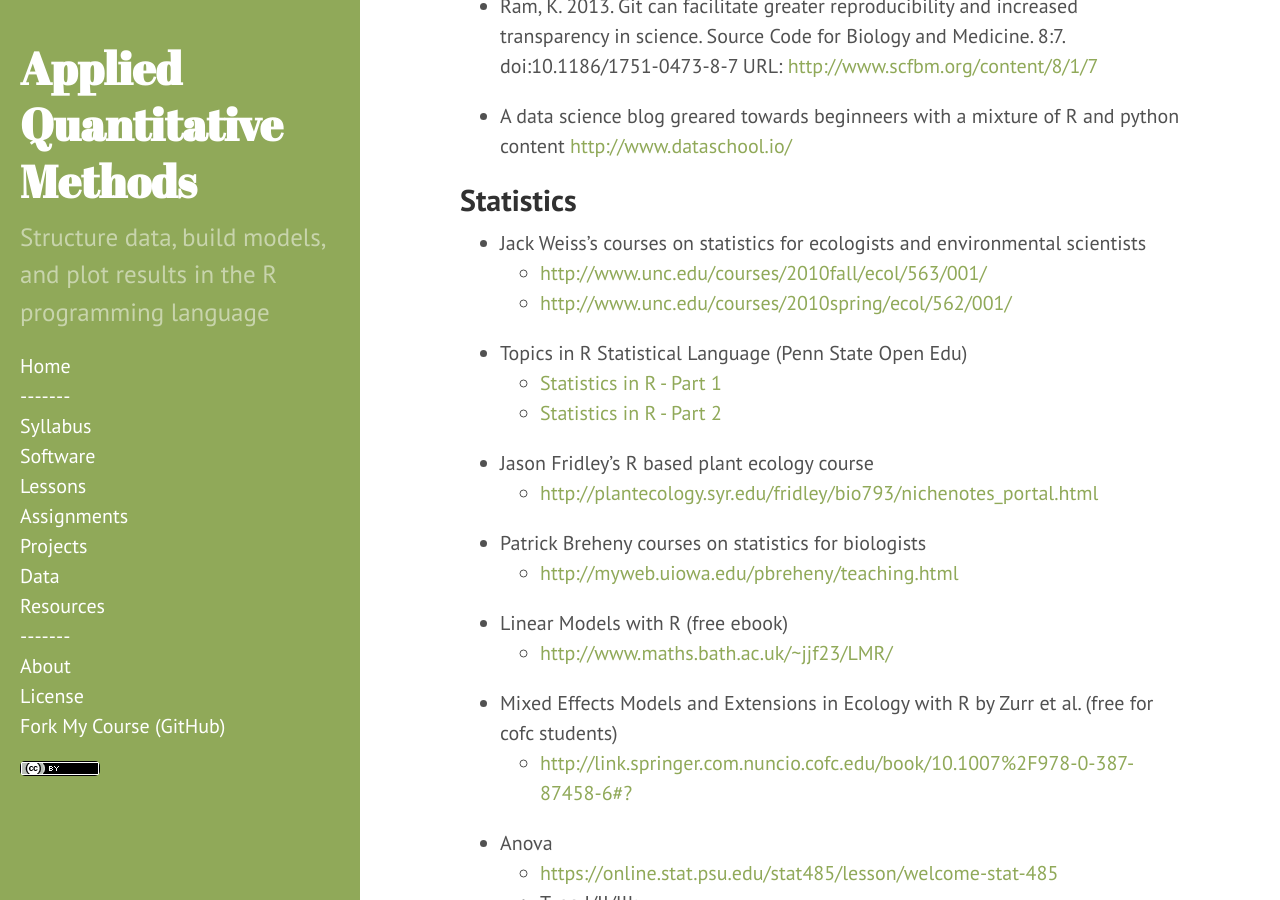
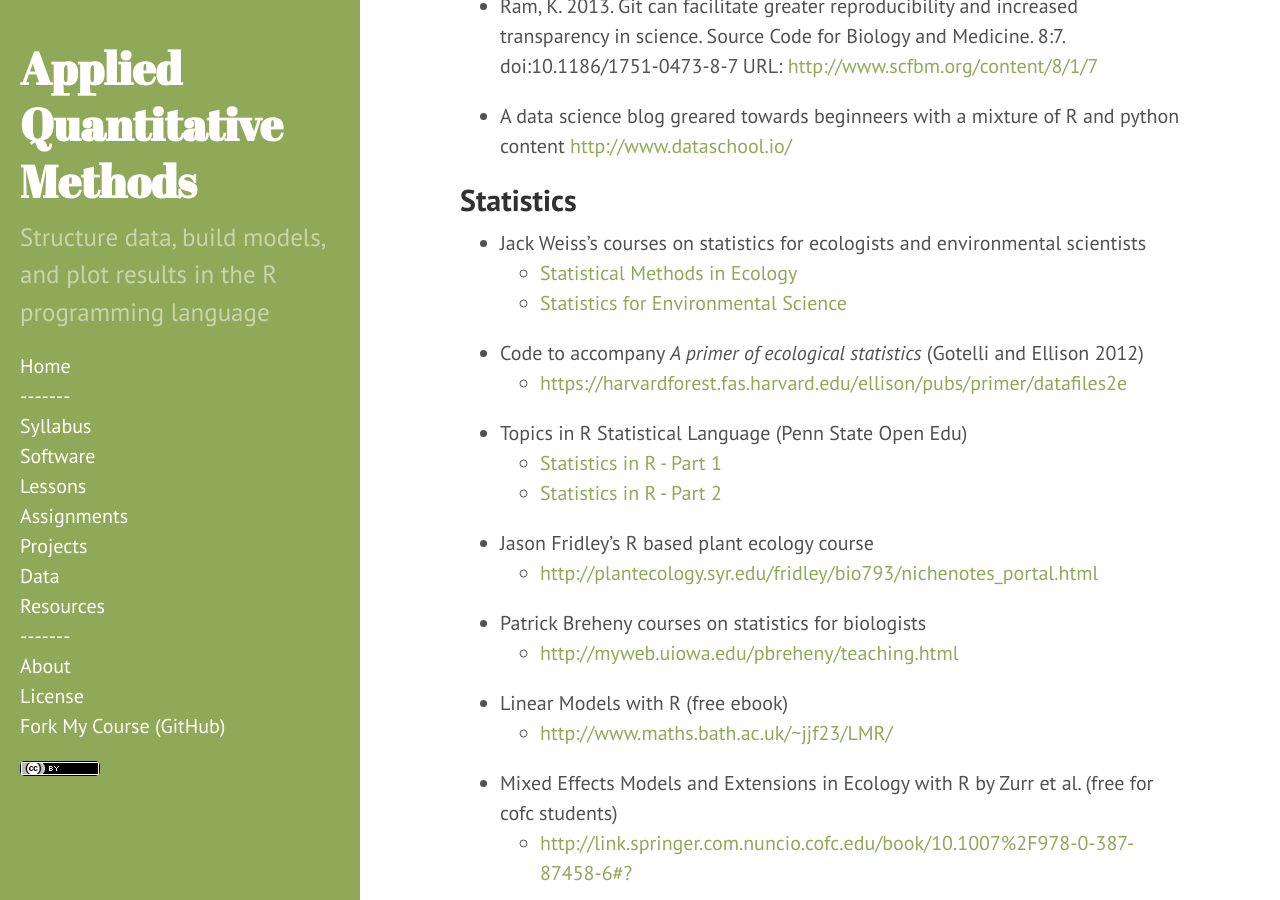
Before and after one commit to dmcglinn/quant_methods, a Jekyll site: the page built from resources.md, in a window 1280 px wide and 900 px high, scrolled down 527 px. Built offline with Jekyll 4.4.1, drawn with Linux system fonts in a browser that asks for light colours.

Commit message:
Fix Weiss links and add primer R code link

```diff
--- a/resources.md
+++ b/resources.md
@@ -23,8 +23,10 @@ content <http://www.dataschool.io/>
 
 ## Statistics
 * Jack Weiss's courses on statistics for ecologists and environmental scientists
-    - <http://www.unc.edu/courses/2010fall/ecol/563/001/>
-    - <http://www.unc.edu/courses/2010spring/ecol/562/001/>
+    - [Statistical Methods in Ecology](https://sakai.unc.edu/access/content/group/3d1eb92e-7848-4f55-90c3-7c72a54e7e43/public/index.html)
+    - [Statistics for Environmental Science](https://sakai.unc.edu/access/content/group/2842013b-58f5-4453-aa8d-3e01bacbfc3d/public/Ecol562_Spring2012/index.html)
+* Code to accompany *A primer of ecological statistics* (Gotelli and Ellison 2012)
+    - <https://harvardforest.fas.harvard.edu/ellison/pubs/primer/datafiles2e>
 * Topics in R Statistical Language (Penn State Open Edu)
     - [Statistics in R - Part 1](https://online.stat.psu.edu/stat484/)
     - [Statistics in R - Part 2](https://online.stat.psu.edu/stat485/)
```
